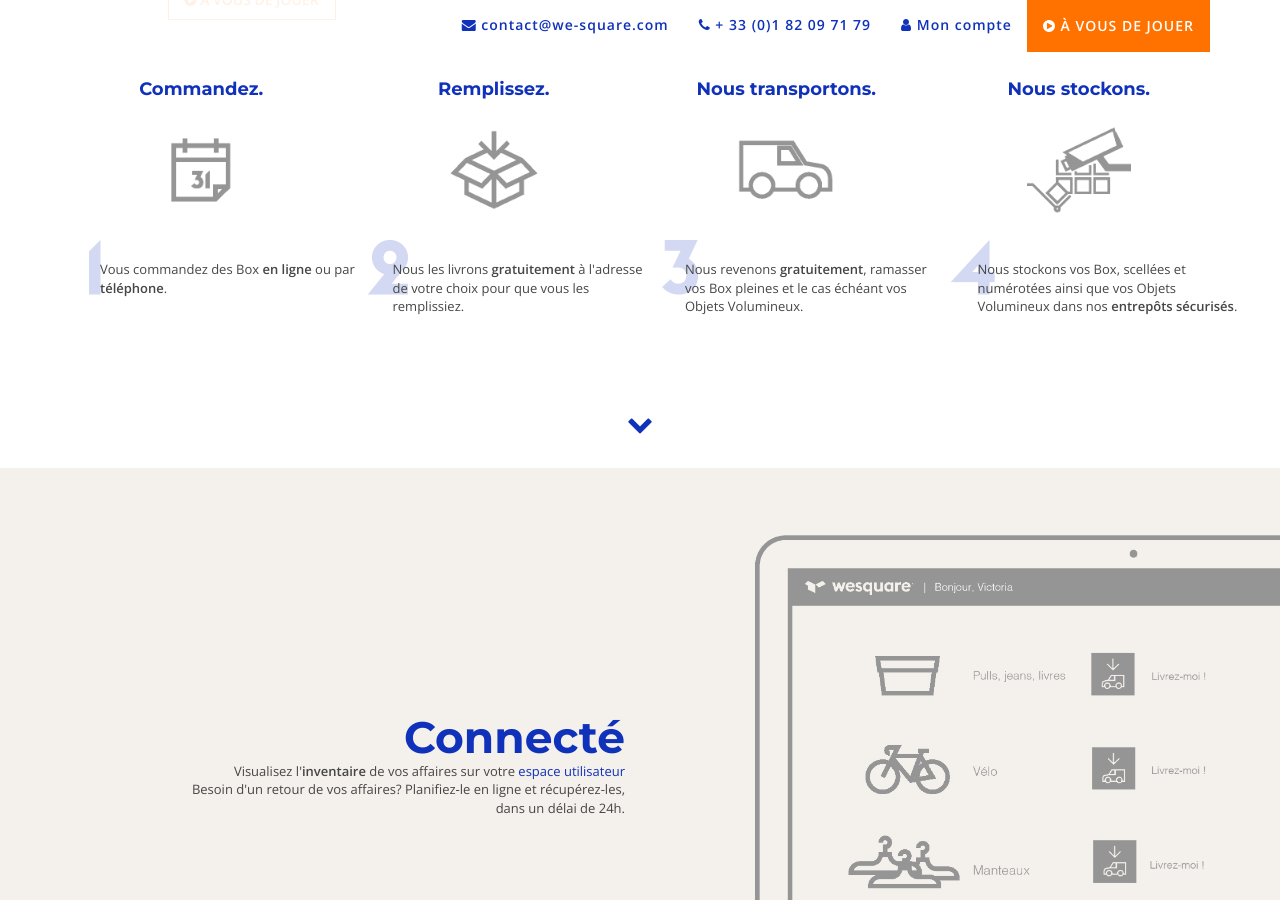
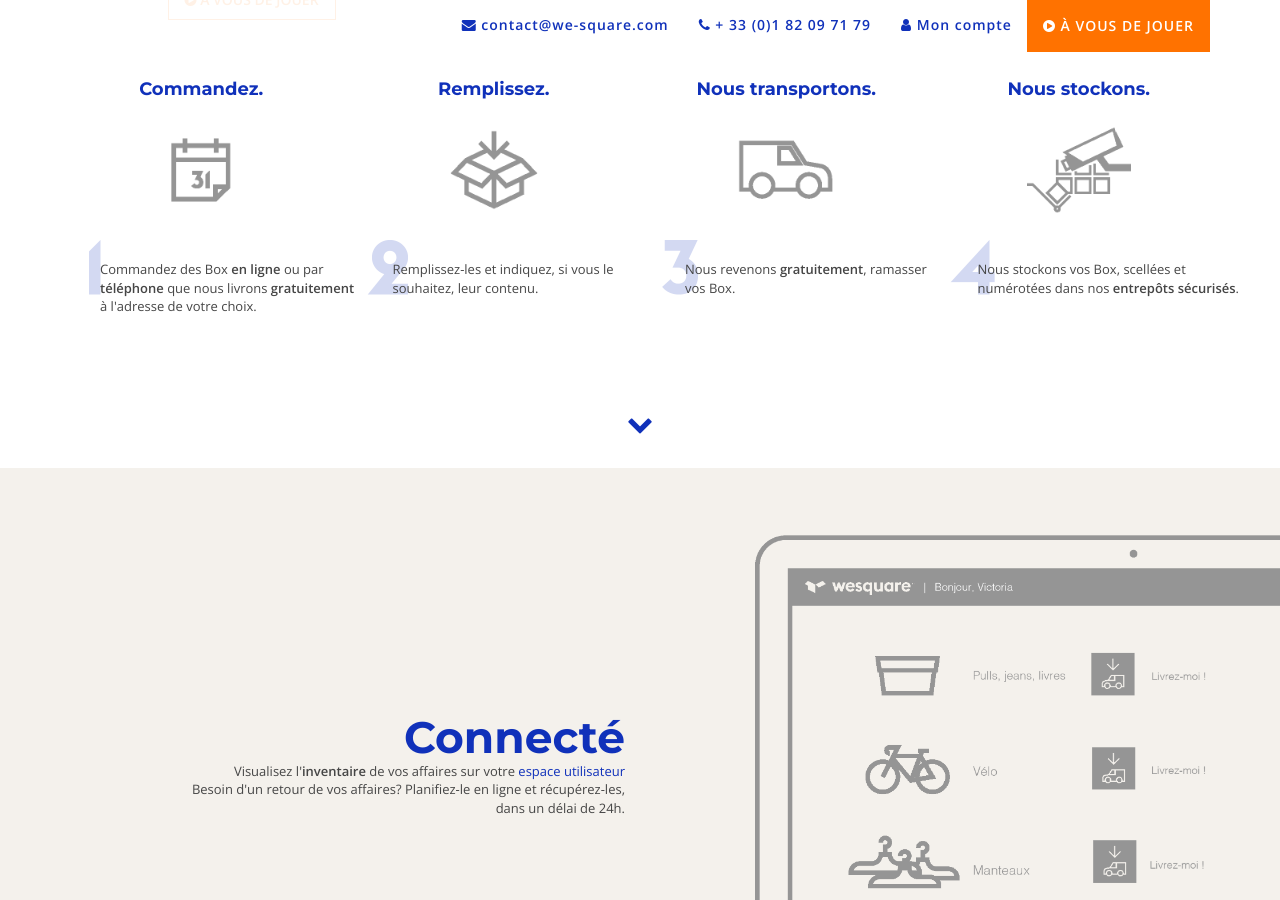
Before and after one commit to Seb1501/wesquare, a Jekyll site: the page built from index.html, in a window 1280 px wide and 900 px high, scrolled down 986 px. Built offline with Jekyll 4.4.1, drawn with Linux system fonts in a browser that asks for light colours; nearby versions of some CDN libraries; Markdown is read by kramdown in place of the engine named in the settings.

Commit message:
Modification de la description des étapes

```diff
--- a/index.html
+++ b/index.html
@@ -50,35 +50,35 @@ adress:
       <div class="row">
         <div class="col-sm-6 col-md-3">
           <h4><b>Commandez.</b></h4>
-          <img src="images/1.png" width="120" alt="commandez" class="img-responsive center-block">
-          <img src="images/G1.png" width="50" alt="1" class="img-responsive">
+          <img src="images/1.png" width="120" alt="picto commandez" class="img-responsive center-block">
+          <img src="images/G1.png" width="50" alt="étape 1" class="img-responsive">
           <p class="step">
-            Vous commandez des Box <strong>en ligne</strong> ou par <strong>téléphone</strong>.
+            Commandez des Box <strong>en ligne</strong> ou par <strong>téléphone</strong> que nous livrons <strong>gratuitement</strong> à l'adresse de votre choix.
           </p>
         </div>
         <div class="col-sm-6 col-md-3">
           <h4><b>Remplissez.</b></h4>
-          <img src="images/2.png" width="120" alt="remplissez" class="img-responsive center-block">
-          <img src="images/G2.png" width="50" alt="2" class="img-responsive">
+          <img src="images/2.png" width="120" alt="picto remplissez" class="img-responsive center-block">
+          <img src="images/G2.png" width="50" alt="étape 2" class="img-responsive">
           <p class="step">
-            Nous les livrons <strong>gratuitement</strong> à l'adresse de votre choix pour que vous les remplissiez.
+            Remplissez-les et indiquez, si vous le souhaitez, leur contenu.
           </p>
         </div>
         <div class="clearfix visible-sm-block"></div>
         <div class="col-sm-6 col-md-3">
           <h4><b>Nous transportons.</b></h4>
-          <img src="images/3.png" width="120" alt="nous transportons" class="img-responsive center-block">
-          <img src="images/G3.png" width="50" alt="3" class="img-responsive">
+          <img src="images/3.png" width="120" alt="picto nous transportons" class="img-responsive center-block">
+          <img src="images/G3.png" width="50" alt="étape 3" class="img-responsive">
           <p class="step">
-            Nous revenons <strong>gratuitement</strong>, ramasser vos Box pleines et le cas échéant vos Objets Volumineux.
+            Nous revenons <strong>gratuitement</strong>, ramasser vos Box.
           </p>
         </div>
         <div class="col-sm-6 col-md-3">
           <h4><b>Nous stockons.</b></h4>
-          <img src="images/4.png" width="120" alt="nous stockons" class="img-responsive center-block">
-          <img src="images/G4.png" width="50" alt="4" class="img-responsive">
+          <img src="images/4.png" width="120" alt="picto nous stockons" class="img-responsive center-block">
+          <img src="images/G4.png" width="50" alt="étape 4" class="img-responsive">
           <p class="step">
-            Nous stockons vos Box, scellées et numérotées ainsi que vos Objets Volumineux dans nos <strong>entrepôts sécurisés</strong>.
+            Nous stockons vos Box, scellées et numérotées dans nos <strong>entrepôts sécurisés</strong>.
           </p>
         </div>
       </div>
@@ -205,7 +205,7 @@ adress:
             </div>
             <div class="row">
               <div class="col-sm-6 col-md-3">
-                <img src="{{ site.baseurl }}/images/Termo.png" width="69" alt="thermomètre" class="img-responsive center-block">
+                <img src="{{ site.baseurl }}/images/Termo.png" width="69" alt="picto thermomètre" class="img-responsive center-block">
               </div>
               <div class="col-sm-6 col-md-9 text-left milieu">
                 <p>Nous contrôlons la <strong>température</strong> et l'<strong>humidité</strong> dans nos entrepôts. </p>
@@ -213,7 +213,7 @@ adress:
             </div>
             <div class="row">
               <div class="col-sm-6 col-md-3">
-                <img src="{{ site.baseurl }}/images/Choc.png" width="68" alt="marteau" class="img-responsive center-block">
+                <img src="{{ site.baseurl }}/images/Choc.png" width="68" alt="picto marteau" class="img-responsive center-block">
               </div>
               <div class="col-sm-6 col-md-9 text-left milieu">
                 <p>Vos BlueBox sont <strong>résistantes à tout choc</strong>. </p>
@@ -221,7 +221,7 @@ adress:
             </div>
             <div class="row">
               <div class="col-sm-6 col-md-3">
-                <img src="{{ site.baseurl }}images/Assurance.png" width="69" alt="assurance" class="img-responsive center-block">
+                <img src="{{ site.baseurl }}images/Assurance.png" width="69" alt="picto assurance" class="img-responsive center-block">
               </div>
               <div class="col-sm-6 col-md-9 text-left milieu">
                 <p>Vos Box et Objets Volumineux sont <strong>assurés par AXA</strong>
@@ -229,7 +229,7 @@ adress:
               </div>
               <div class="row">
                 <div class="col-sm-6 col-md-3">
-                  <img src="{{ site.baseurl }}images/Chauffeur.png" width="69" alt="volant" class="img-responsive center-block">
+                  <img src="{{ site.baseurl }}images/Chauffeur.png" width="69" alt="picto volant" class="img-responsive center-block">
                 </div>
                 <div class="col-sm-6 col-md-9 text-left milieu">
                   <p>Nos chauffeurs sont des <strong>professionnels</strong>.</p>
@@ -285,19 +285,19 @@ adress:
             <div class="item active">
               <div class="col-sm-6 col-md-4 text-center">
                 <a href="Rodolphe.html">
-                  <img src="images/BOX_Rodolphe_pic_cpd.png" alt="BOX de Rodolphe" width="150" class="img-responsive center-block">
+                  <img src="images/BOX_Rodolphe_pic_cpd.png" alt="BOX de Rodolphe" class="img-responsive center-block">
                   <h5>Rodolphe, expatrié</h5>
                 </a>
               </div>
               <div class="col-sm-6 col-md-4 text-center">
                 <a href="Victoria.html">
-                  <img src="images/Penderie_Vic_pic_cpd.png" alt="BOX de Vic" width="150" class="img-responsive center-block">
+                  <img src="images/Penderie_Vic_pic_cpd.png" alt="BOX de Vic" class="img-responsive center-block">
                   <h5>Victoria, chargée de communication</h5>
                 </a>
               </div>
               <div class="col-sm-6 col-md-4 text-center">
                 <a href="Fred.html">
-                  <img src="images/BOX_Fred_pic_cpd.png" alt="BOX de Fred" width="150" class="img-responsive center-block">
+                  <img src="images/BOX_Fred_pic_cpd.png" alt="BOX de Fred" class="img-responsive center-block">
                   <h5>Fred, entrepreneur</h5>
                 </a>
               </div>
@@ -305,19 +305,19 @@ adress:
             <div class="item">
               <div class="col-sm-6 col-md-4 text-center">
                 <a href="See-Concept.html">
-                  <img src="images/BOX_See-Concept_pic_cpd.png" alt="BOX de See-Concept" width="150" class="img-responsive center-block">
+                  <img src="images/BOX_See-Concept_pic_cpd.png" alt="BOX de See-Concept" class="img-responsive center-block">
                   <h5>See-Concept, créateur de lunettes design</h5>
                 </a>
               </div>
               <div class="col-sm-6 col-md-4 text-center">
                 <a href="Alice.html">
-                  <img src="images/BOX_Alice_pic_cpd.png" alt="BOX d'Alice" width="150" class="img-responsive center-block">
+                  <img src="images/BOX_Alice_pic_cpd.png" alt="BOX d'Alice" class="img-responsive center-block">
                   <h5>Alice, directrice artistique</h5>
                 </a>
               </div>
               <div class="col-sm-6 col-md-4 text-center">
                 <a href="Beaubien.html">
-                  <img src="images/BOX_Beaubien_pic_cpd.png" alt="BOX de Beaubien" width="150" class="img-responsive center-block">
+                  <img src="images/BOX_Beaubien_pic_cpd.png" alt="BOX de Beaubien" class="img-responsive center-block">
                   <h5>Beaubien, concept store</h5>
                 </a>
               </div>
```
Also changed, not shown: 1 other file.
